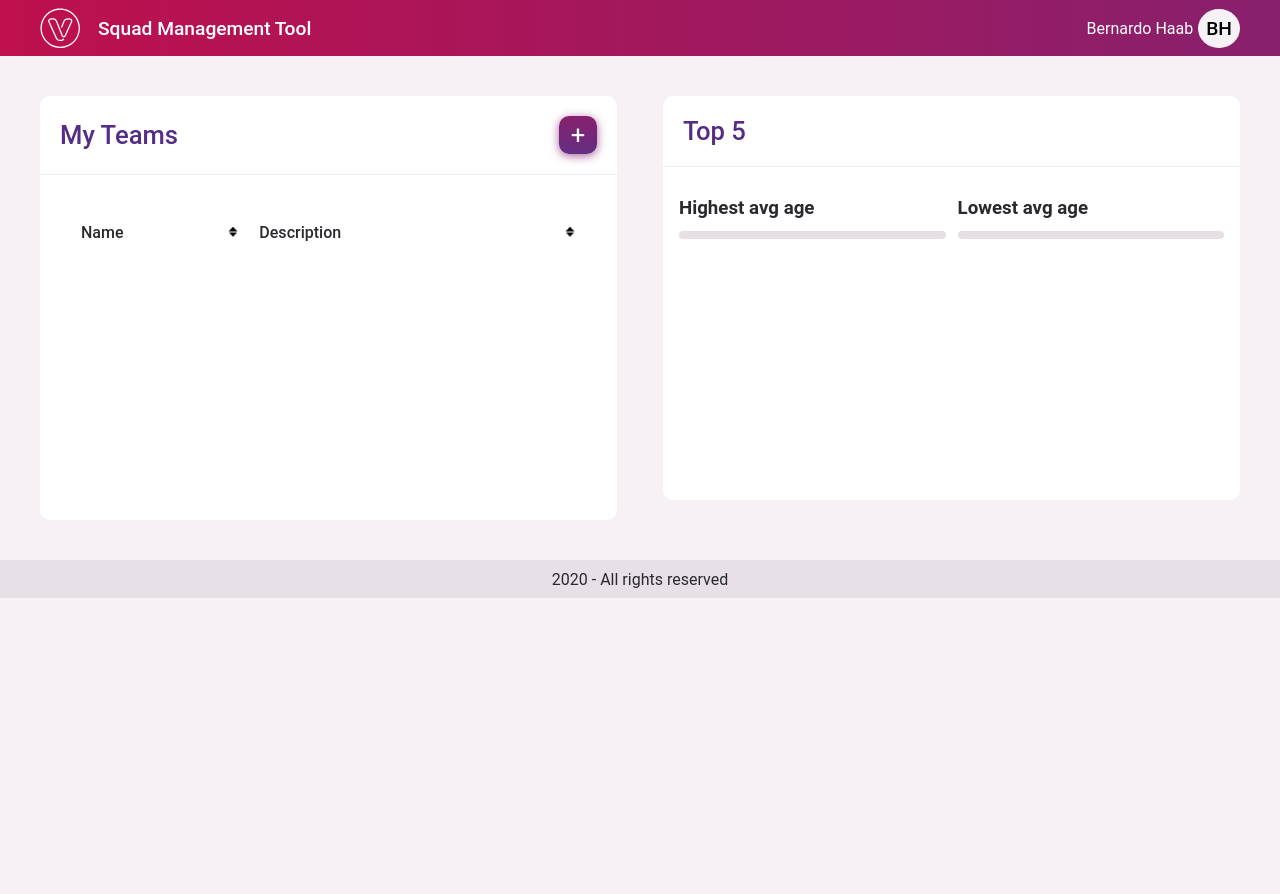
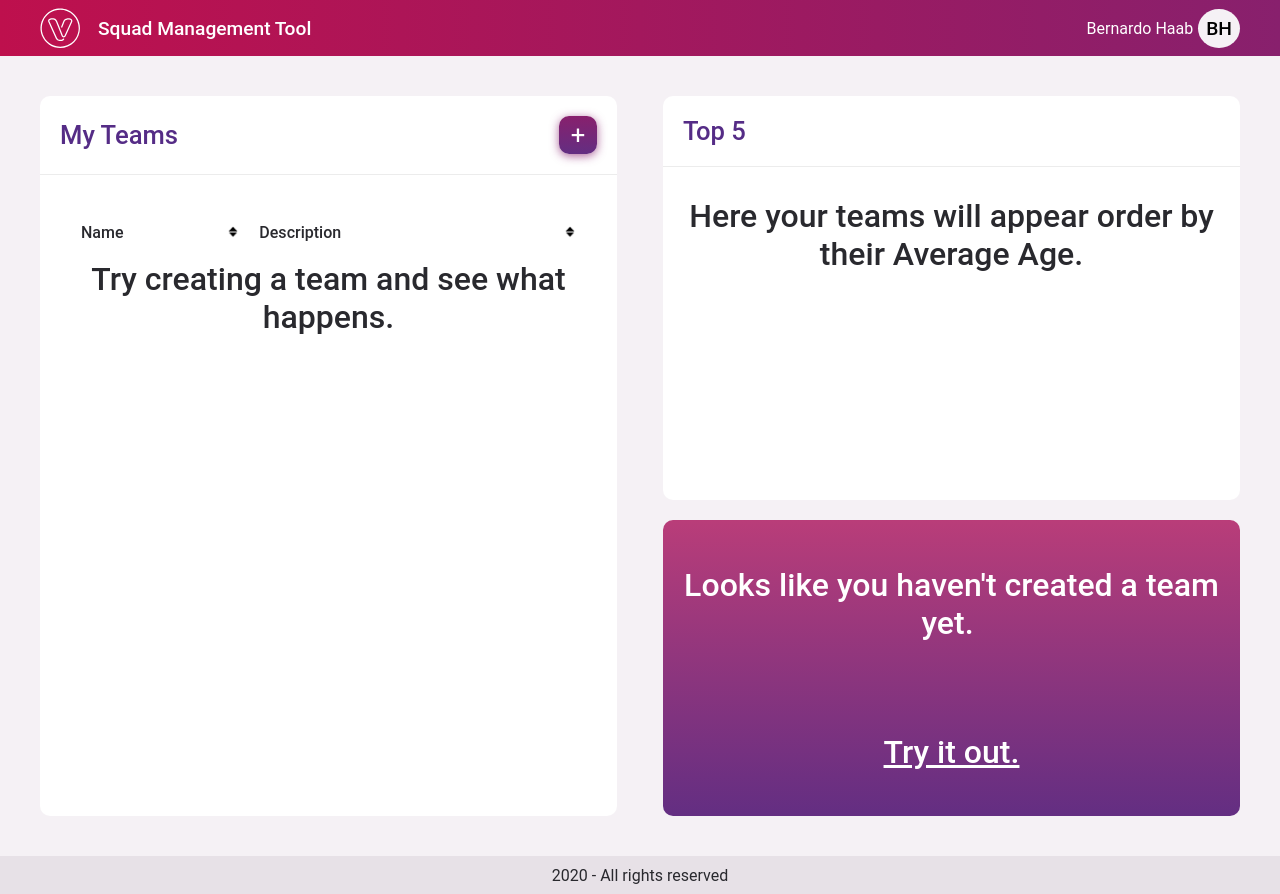
Before and after one commit to BernardoHaab/squad-management-tool, a Next.js app: page / in a window 1280 px wide. Before the commit the page ends 800 px from the top, so only its background shows below. Built offline with nearby package versions, Linux system fonts and the light colour scheme.

Commit message:
Create placeholder to void components

```diff
--- a/package.json
+++ b/package.json
@@ -9,13 +9,14 @@
     "lint": "next lint"
   },
   "dependencies": {
+    "@types/uuid": "^8.3.1",
     "next": "11.1.2",
     "react": "17.0.2",
     "react-dnd": "^14.0.3",
     "react-dnd-html5-backend": "^14.0.1",
     "react-dom": "17.0.2",
     "sass": "^1.39.0",
-    "uuidv4": "^6.2.12"
+    "uuid": "^8.3.2"
   },
   "devDependencies": {
     "@types/react": "17.0.19",
--- a/pages/index.tsx
+++ b/pages/index.tsx
@@ -9,108 +9,10 @@ import MyTeams from "../src/components/MyTeams";
 import TopFive from "../src/components/TopFive";
 import GlobalContext from "../src/context/GlobalContext";
 
-import PlayerProps from "../src/types/usePlayerProps";
 import TeamProps from "../src/types/useTeamProps";
 
 const Home: NextPage = () => {
-  // const tempMyTeams: TeamProps[] = [
-  //   {
-  //     name: "Barcelona",
-  //     description: "Barcelona Squad",
-  //     avgAge: 32.4,
-  //     website: "http://site.com",
-  //     teamType: "fantasy",
-  //   },
-  //   {
-  //     name: "Real Madrid",
-  //     description: "Real Madrid Squad",
-  //     avgAge: 25.4,
-  //     website: "http://site.com",
-  //     teamType: "fantasy",
-  //   },
-  //   {
-  //     name: "Milan",
-  //     description: "Milan Squad",
-  //     avgAge: 25.6,
-  //     website: "http://site.com",
-  //     teamType: "fantasy",
-  //   },
-  //   {
-  //     name: "Liverpool",
-  //     description: "Liverpool Squad",
-  //     avgAge: 37.4,
-  //     website: "http://site.com",
-  //     teamType: "fantasy",
-  //   },
-  //   {
-  //     name: "Barcelona",
-  //     description: "Barcelona Squad",
-  //     avgAge: 22.4,
-  //     website: "http://site.com",
-  //     teamType: "fantasy",
-  //   },
-  //   {
-  //     name: "Real Madrid",
-  //     description: "Real Madrid Squad",
-  //     avgAge: 23.7,
-  //     website: "http://site.com",
-  //     teamType: "fantasy",
-  //   },
-  //   {
-  //     name: "Milan",
-  //     description: "Milan Squad",
-  //     avgAge: 23.4,
-  //     website: "http://site.com",
-  //     teamType: "fantasy",
-  //   },
-  //   {
-  //     name: "Liverpool",
-  //     description: "Liverpool Squad",
-  //     avgAge: 20,
-  //     website: "http://site.com",
-  //     teamType: "fantasy",
-  //   },
-  //   {
-  //     name: "Barcelona",
-  //     description: "Barcelona Squad",
-  //     avgAge: 21.5,
-  //     website: "http://site.com",
-  //     teamType: "fantasy",
-  //   },
-  //   {
-  //     name: "Real Madrid",
-  //     description: "Real Madrid Squad",
-  //     avgAge: 26,
-  //     website: "http://site.com",
-  //     teamType: "fantasy",
-  //   },
-  //   {
-  //     name: "Milan",
-  //     description: "Milan Squad",
-  //     avgAge: 27.4,
-  //     website: "http://site.com",
-  //     teamType: "fantasy",
-  //   },
-  //   {
-  //     name: "Liverpool",
-  //     description: "Liverpool Squad",
-  //     avgAge: 27.3,
-  //     website: "http://site.com",
-  //     teamType: "fantasy",
-  //   },
-  // ];
-
-  // const mostPicked: PlayerProps = {
-  //   firstname: "Cristiano Ronaldo",
-  //   percetage: 75,
-  //   age: 28,
-  // };
-  // const lessPicked: PlayerProps = {
-  //   name: "Cristiano Ronaldo",
-  //   percetage: 75,
-  //   age: 28,
-  // };
-  const { myTeams } = useContext(GlobalContext);
+  const { myTeams, mostPicked, lessPicked } = useContext(GlobalContext);
   const [sortedHighest, setSortedHighest] = useState<TeamProps[]>([]);
   const [sortedLowest, setSortedLowest] = useState<TeamProps[]>([]);
 
@@ -126,7 +28,7 @@ const Home: NextPage = () => {
       <main>
         <MyTeams myTeams={myTeams} />
         <TopFive highestAvgAge={sortedHighest} lowestAvgAge={sortedLowest} />
-        {/* <HighlightedPlayers mostPicked={mostPicked} lessPicked={lessPicked} /> */}
+        <HighlightedPlayers mostPicked={mostPicked} lessPicked={lessPicked} />
       </main>
 
       <Footer />
--- a/src/components/ContextWrapper.tsx
+++ b/src/components/ContextWrapper.tsx
@@ -1,6 +1,7 @@
 import React, { useState } from "react";
 
 import GlobalContext from "../context/GlobalContext";
+import PlayerProps from "../types/usePlayerProps";
 import TeamProps from "../types/useTeamProps";
 
 type ContextWrapperProps = {
@@ -13,9 +14,20 @@ const ContextWrapper: React.FC<ContextWrapperProps> = ({
   teamsList,
 }) => {
   const [myTeams, setMyTeams] = useState<TeamProps[]>(teamsList);
+  const [mostPicked, setMostPicked] = useState<PlayerProps | null>(null);
+  const [lessPicked, setLessPicked] = useState<PlayerProps | null>(null);
 
   return (
-    <GlobalContext.Provider value={{ myTeams, setMyTeams }}>
+    <GlobalContext.Provider
+      value={{
+        myTeams,
+        setMyTeams,
+        mostPicked,
+        setMostPicked,
+        lessPicked,
+        setLessPicked,
+      }}
+    >
       {children}
     </GlobalContext.Provider>
   );
--- a/src/components/HighlightedPlayers.tsx
+++ b/src/components/HighlightedPlayers.tsx
@@ -1,11 +1,12 @@
 import React from "react";
+import Link from "next/link";
 
 import PlayerProps from "../types/usePlayerProps";
 import HighlightedPlayerItem from "./HighlightedPlayerItem";
 
 type HighlightedPlayersProps = {
-  mostPicked: PlayerProps;
-  lessPicked: PlayerProps;
+  mostPicked: PlayerProps | null;
+  lessPicked: PlayerProps | null;
 };
 
 const HighlightedPlayers: React.FC<HighlightedPlayersProps> = ({
@@ -14,14 +15,31 @@ const HighlightedPlayers: React.FC<HighlightedPlayersProps> = ({
 }) => {
   return (
     <div className="highlighted-container">
-      <HighlightedPlayerItem title="Most picked player" player={mostPicked} />
-      <div className="football-field">
-        <hr />
-        <div className="circle"></div>
-      </div>
-      <HighlightedPlayerItem title="Less picked player" player={lessPicked} />
+      {mostPicked != null && lessPicked != null
+        ? MostLessPicked(mostPicked, lessPicked)
+        : NoPlayer()}
     </div>
   );
 };
 
+const MostLessPicked = (mostPicked: PlayerProps, lessPicked: PlayerProps) => (
+  <>
+    <HighlightedPlayerItem title="Most picked player" player={mostPicked} />
+    <div className="football-field">
+      <hr />
+      <div className="circle"></div>
+    </div>
+    <HighlightedPlayerItem title="Less picked player" player={lessPicked} />
+  </>
+);
+
+const NoPlayer = () => (
+  <div className="placeholder-wrapper">
+    Looks like you haven&apos;t created a team yet.&nbsp;
+    <Link href="/CreateTeam" passHref>
+      <p className="crea-team-link">Try it out.</p>
+    </Link>
+  </div>
+);
+
 export default HighlightedPlayers;
--- a/src/components/MyTeams.tsx
+++ b/src/components/MyTeams.tsx
@@ -41,11 +41,17 @@ const MyTeams: React.FC<MyTeamsProps> = ({ myTeams }) => {
             </i>
           </span>
         </div>
-        <ul className="teams-list">
-          {myTeams.map((team, id) => (
-            <TeamsItem key={id} team={team} />
-          ))}
-        </ul>
+        {myTeams.length > 0 ? (
+          <ul className="teams-list">
+            {myTeams.map((team, id) => (
+              <TeamsItem key={id} team={team} />
+            ))}
+          </ul>
+        ) : (
+          <div className="placeholder-wrapper">
+            Try creating a team and see what happens.
+          </div>
+        )}
       </div>
     </Card>
   );
--- a/src/components/TopFive.tsx
+++ b/src/components/TopFive.tsx
@@ -12,10 +12,16 @@ type TopFive = {
 const TopFive: React.FC<TopFive> = ({ highestAvgAge, lowestAvgAge }) => {
   return (
     <Card title="Top 5">
-      <div className="top-five-content">
-        <TopFiveList title="Highest avg age" topFive={highestAvgAge} />
-        <TopFiveList title="Lowest avg age" topFive={lowestAvgAge} />
-      </div>
+      {highestAvgAge.length > 0 && lowestAvgAge.length > 0 ? (
+        <div className="top-five-content">
+          <TopFiveList title="Highest avg age" topFive={highestAvgAge} />
+          <TopFiveList title="Lowest avg age" topFive={lowestAvgAge} />
+        </div>
+      ) : (
+        <div className="placeholder-wrapper">
+          Here your teams will appear order by their Average Age.
+        </div>
+      )}
     </Card>
   );
 };
--- a/src/context/GlobalContext.tsx
+++ b/src/context/GlobalContext.tsx
@@ -1,9 +1,14 @@
 import { createContext } from "react";
+import PlayerProps from "../types/usePlayerProps";
 import TeamProps from "../types/useTeamProps";
 
 interface GlobalContextProps {
   myTeams: TeamProps[];
   setMyTeams: React.Dispatch<React.SetStateAction<TeamProps[]>>;
+  mostPicked: PlayerProps | null;
+  setMostPicked: React.Dispatch<React.SetStateAction<PlayerProps | null>>;
+  lessPicked: PlayerProps | null;
+  setLessPicked: React.Dispatch<React.SetStateAction<PlayerProps | null>>;
 }
 
 const GlobalContext = createContext<GlobalContextProps>({
@@ -11,6 +16,20 @@ const GlobalContext = createContext<GlobalContextProps>({
   setMyTeams: (
     value: TeamProps[] | ((prevState: TeamProps[]) => TeamProps[])
   ) => {},
+  mostPicked: null,
+  setMostPicked: (
+    value:
+      | PlayerProps
+      | null
+      | ((prevState: PlayerProps | null) => PlayerProps | null)
+  ) => {},
+  lessPicked: null,
+  setLessPicked: (
+    value:
+      | PlayerProps
+      | null
+      | ((prevState: PlayerProps | null) => PlayerProps | null)
+  ) => {},
 });
 
 export default GlobalContext;
--- a/styles/components/HighlightedPlayers.module.scss
+++ b/styles/components/HighlightedPlayers.module.scss
@@ -31,4 +31,10 @@
       position: absolute;
     }
   }
+
+  .crea-team-link {
+    color: $white;
+    text-decoration: underline;
+    cursor: pointer;
+  }
 }
--- a/styles/globals.scss
+++ b/styles/globals.scss
@@ -28,6 +28,18 @@ textarea {
   resize: none;
 }
 
+.placeholder-wrapper {
+  width: 100%;
+  height: 100%;
+  justify-content: center;
+  align-items: center;
+  display: flex;
+  font-size: 2rem;
+  flex-flow: row wrap;
+  text-align: center;
+  font-weight: 500;
+}
+
 @import "./components/Header.module.scss";
 @import "./components/Footer.module.scss";
 @import "./components/Card.module.scss";
--- a/styles/pages/index.module.scss
+++ b/styles/pages/index.module.scss
@@ -1,5 +1,6 @@
 .page-home {
   main {
+    min-height: 100vh;
     padding: 40px;
     display: grid;
     grid-template-columns: 1fr 1fr;
```
Also changed, not shown: pages/CreateTeam.tsx (+41 -11 lines), 1 other file (tests, documents, lock files or other folders).
